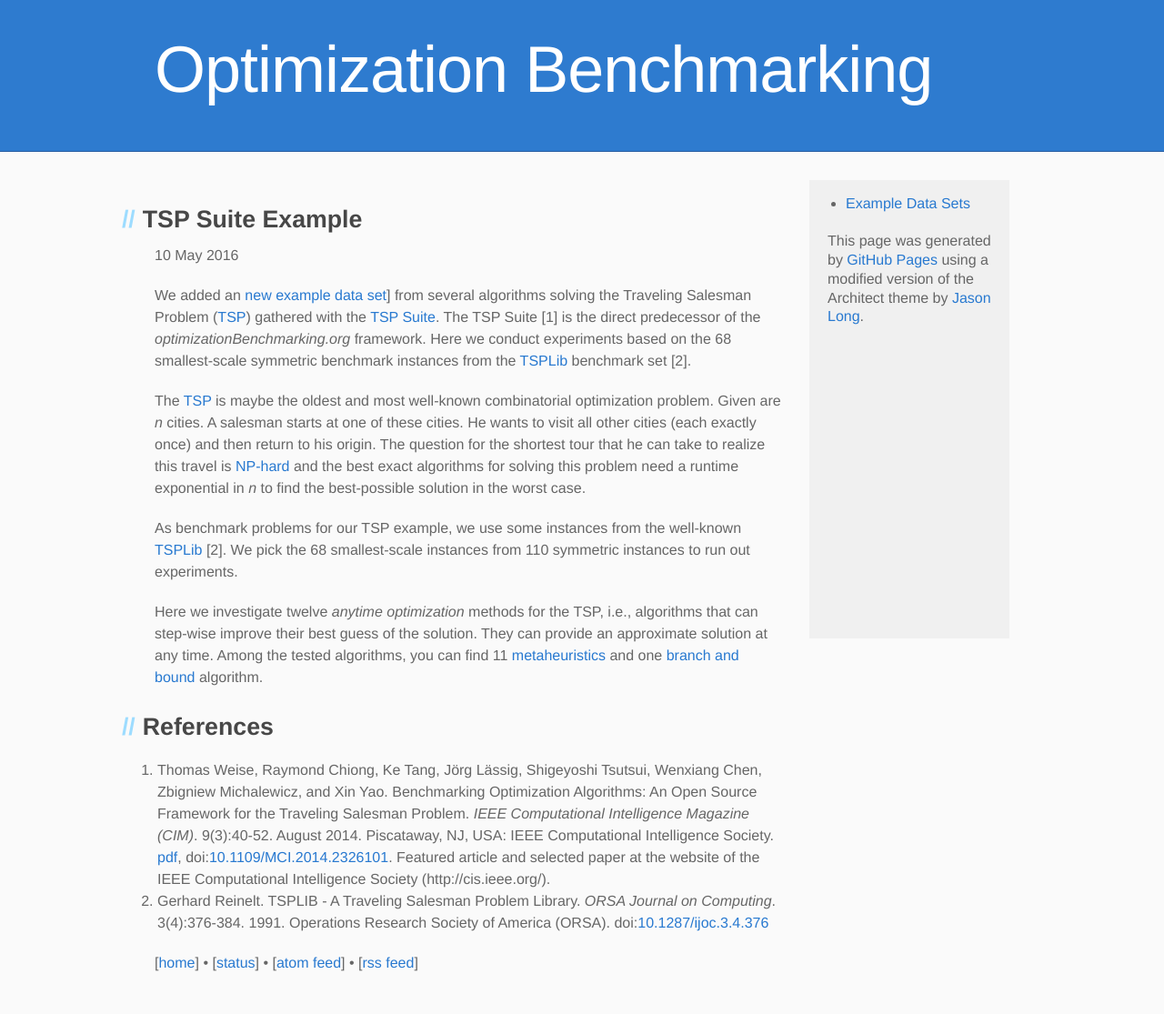
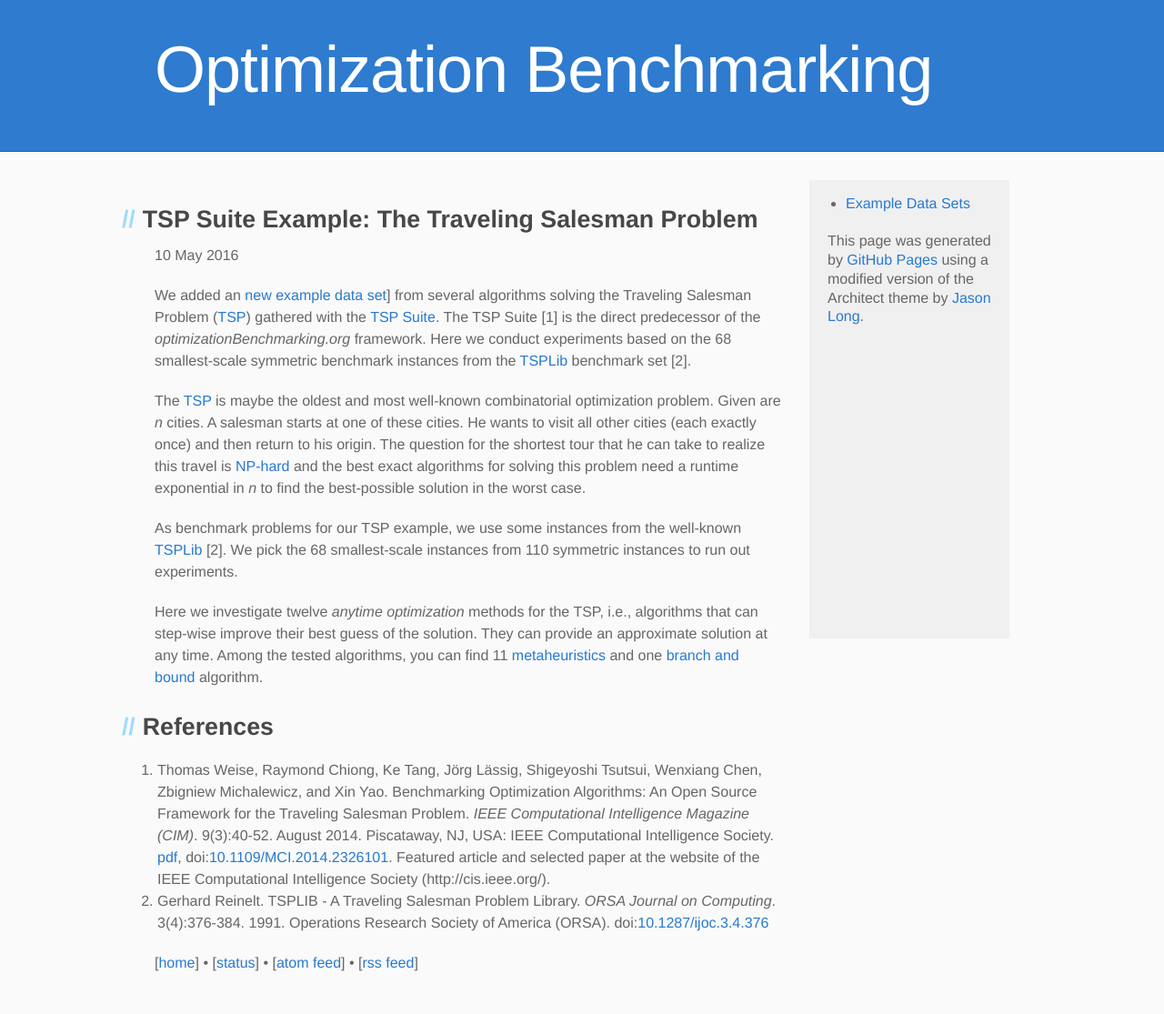
Before and after one commit to optimizationBenchmarking/optimizationBenchmarking.github.io, a Jekyll site: the page built from _posts/2016-05-10-tspSuite-example.md, in a window 1280 px wide. Shown: the whole page at 91% size. Built offline with Jekyll 4.4.1, drawn with Linux system fonts in a browser that asks for light colours.

Commit message:
Fixed Link to and Improved Title of TSP Suite Example Post

```diff
--- a/_posts/2016-05-10-tspSuite-example.md
+++ b/_posts/2016-05-10-tspSuite-example.md
@@ -1,6 +1,6 @@
 ---
 layout: post
-title:  "TSP Suite Example"
+title:  "TSP Suite Example: The Traveling Salesman Problem"
 date:   2016-05-10
 categories: page
 ---
```
Also changed, not shown: _posts/2016-05-06-examples.md (+1 -1 lines).
